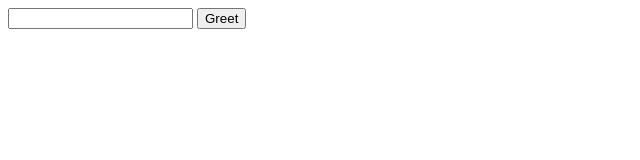
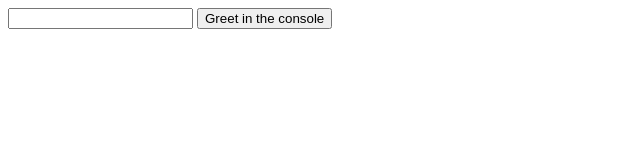
Before and after one commit to bdavidxyz/stimulus-with-javascript, a plain HTML site: page index.html in a window 1280 px wide. Shown: the whole page, without its empty margins (0-640 px from the left). Drawn offline with Linux system fonts and the light colour scheme.

Commit message:
vertical spacing

```diff
--- a/index.html
+++ b/index.html
@@ -11,7 +11,7 @@
 
   <div data-controller="hello">
     <input type="text" data-target="hello.name">
-    <button data-action="click->hello#greet">Greet</button>
+    <button data-action="click->hello#greet">Greet in the console</button>
   </div>
 
 <script type="text/javascript">
@@ -24,11 +24,12 @@
         targets : [ "name" ]
       },
       greet: function() {
-        var element = this.nameTarget
-        var name = element.value
-        console.log("Hello : " + name)
+        var element = this.nameTarget;
+        var name = element.value;
+        console.log("Hello : " + name);
       }
     });
+
     application.register("hello", Hello);
 </script>
 </body>
```
